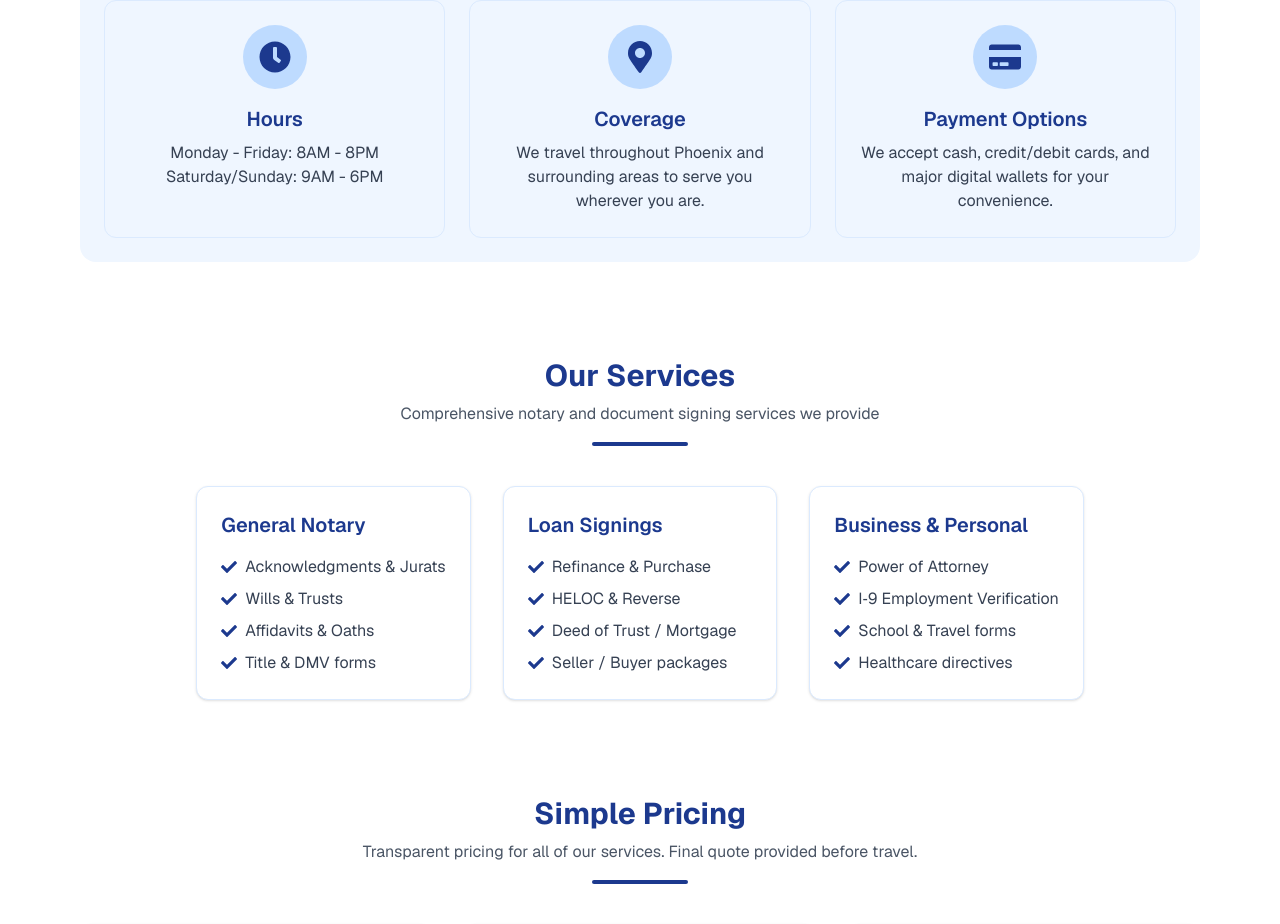
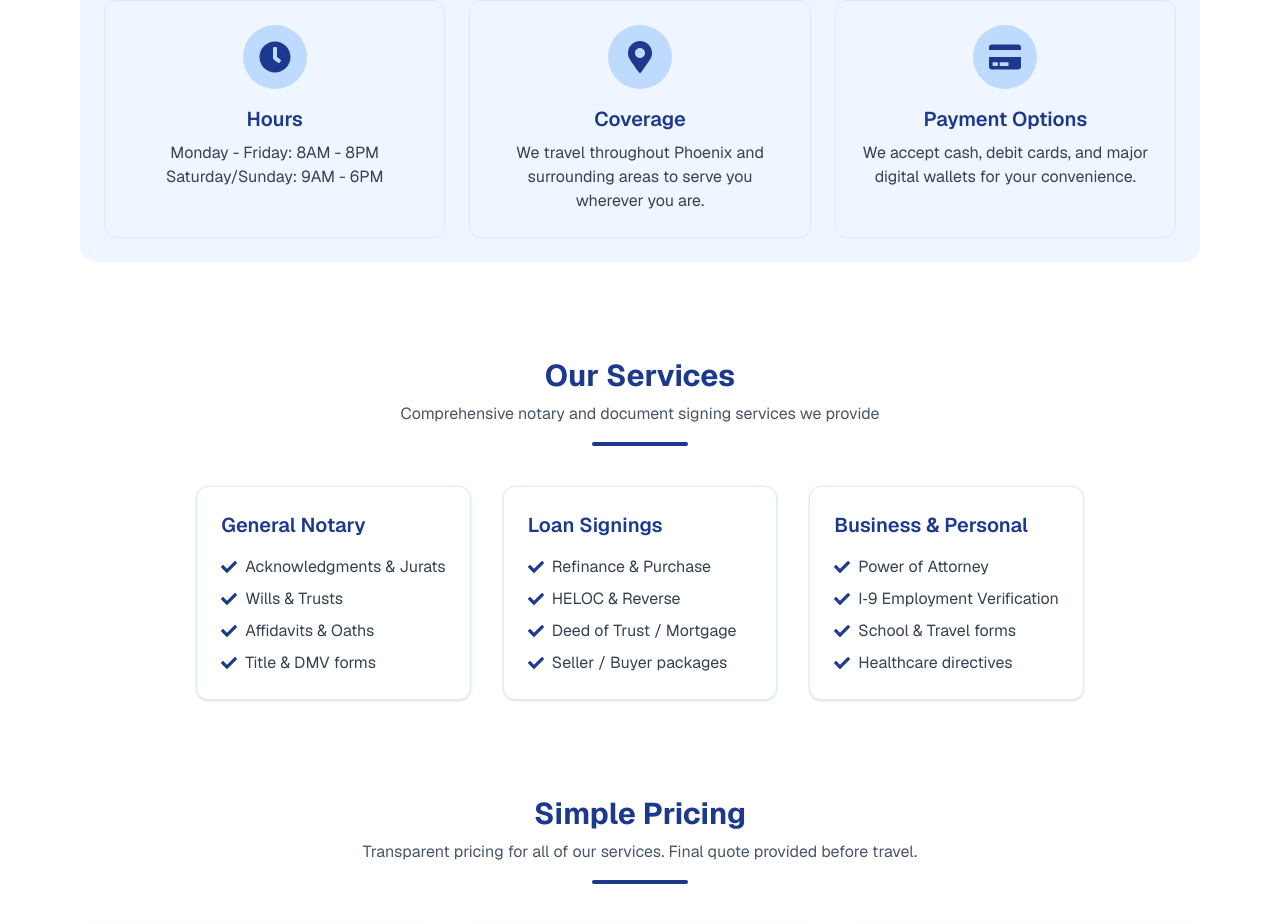
Before and after one commit to Michael-Riordan/LR-Mobile-Notary, a Next.js app: page / in a window 1280 px wide. Shown: the part 1280-2204 px from the top of the page. Built offline with nearby package versions, Linux system fonts and the light colour scheme.

Commit message:
remove credit card from payment options

```diff
--- a/src/app/components/ServiceInfo.jsx
+++ b/src/app/components/ServiceInfo.jsx
@@ -44,7 +44,7 @@ export default function ServiceInfo() {
           </div>
           <h3 className="text-lg md:text-xl font-semibold text-blue-900">Payment Options</h3>
           <p className="text-gray-700 mt-2 text-sm md:text-base">
-            We accept cash, credit/debit cards, and major digital wallets for your convenience.
+            We accept cash, debit cards, and major digital wallets for your convenience.
           </p>
         </div>
       </div>
```
